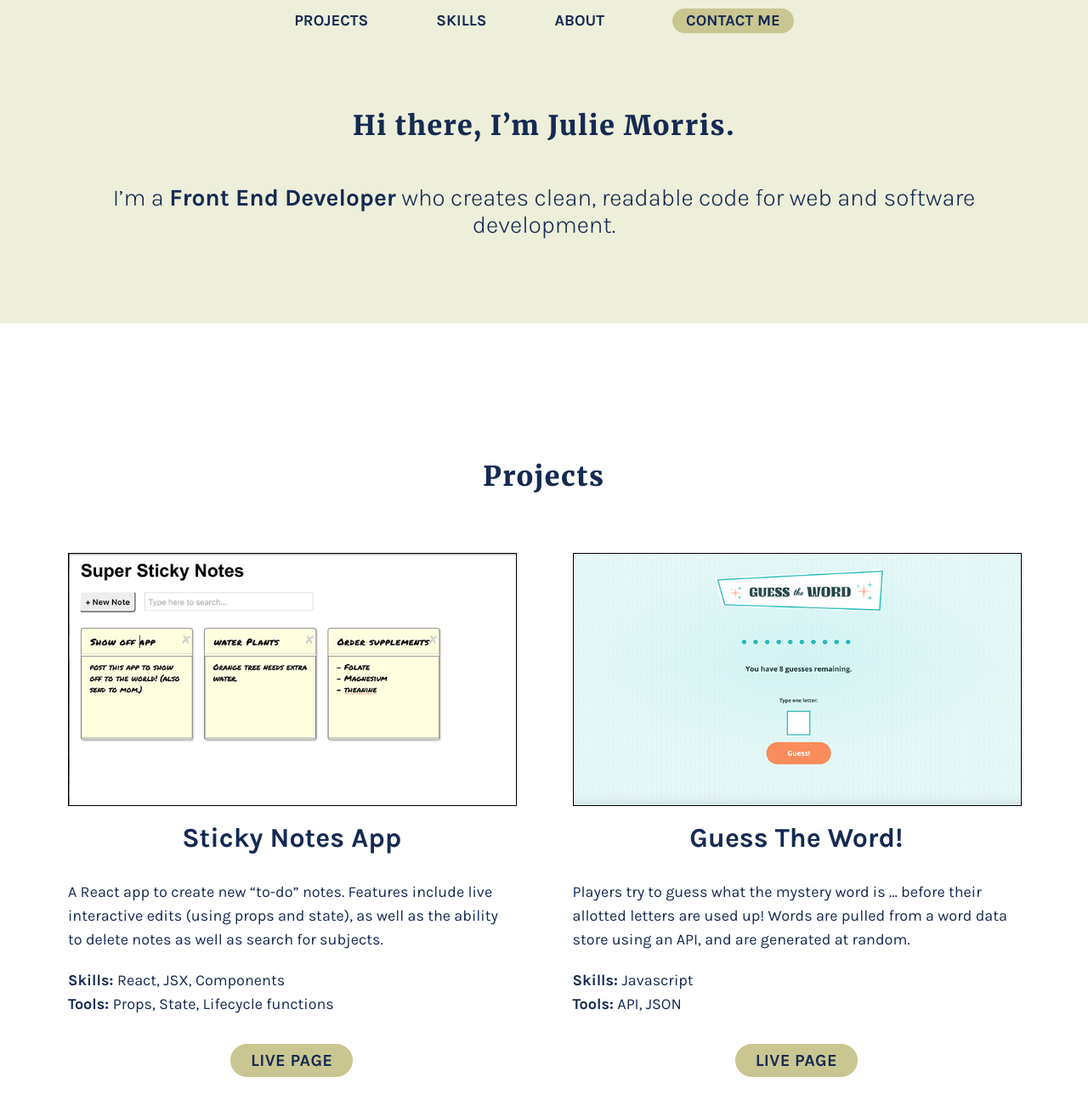
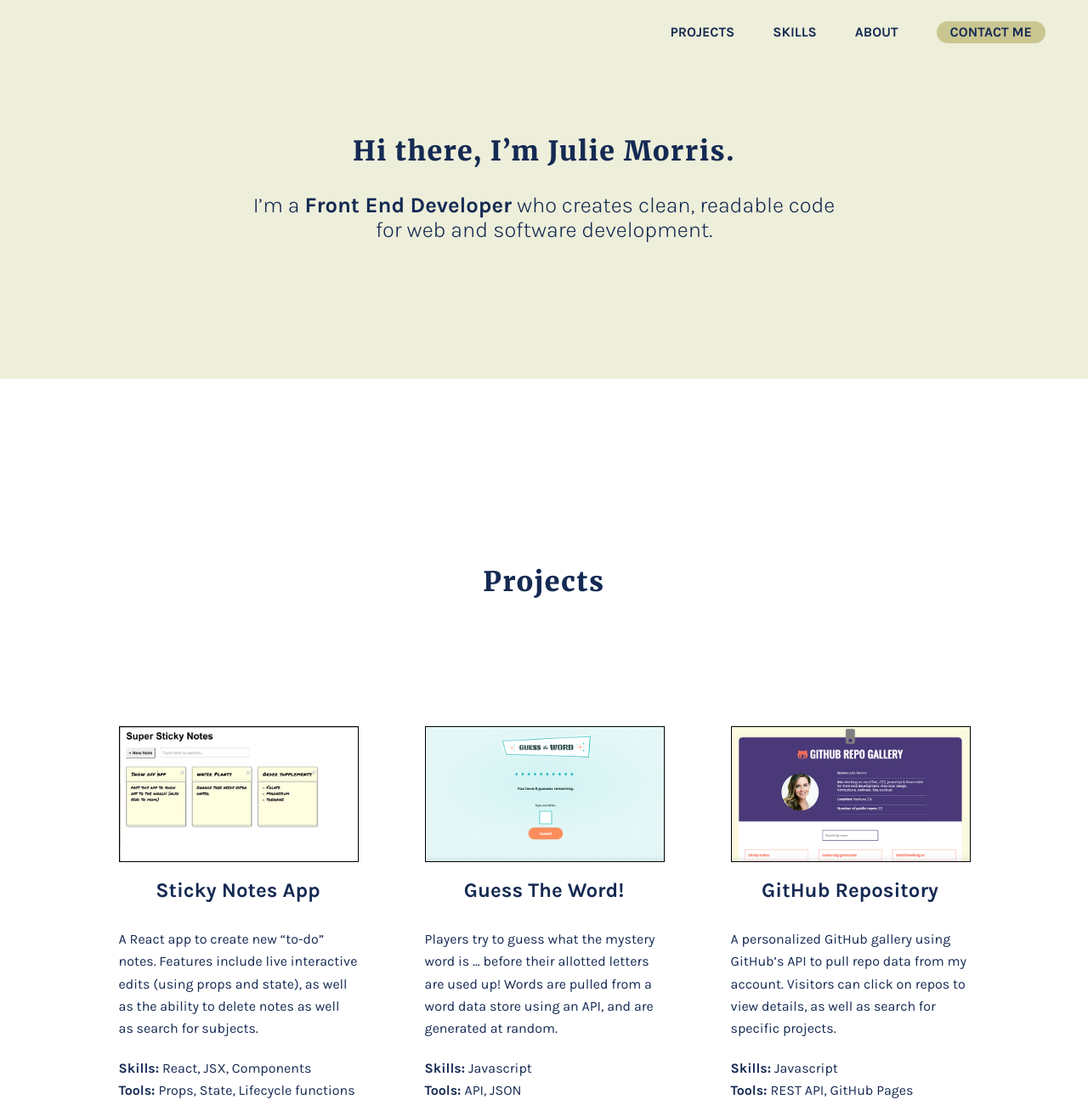
Before and after one commit to Julie805/portfolio, a website built with Parcel: page index.html in a window 1280 px wide. Shown: the top 1301 px of the page at 85% size. Built offline with nearby package versions, Linux system fonts and the light colour scheme.

Commit message:
Added desktop styles

```diff
--- a/css/main.css
+++ b/css/main.css
@@ -113,7 +113,6 @@
   margin-bottom: 30px;
   font-size: 2.5rem;
   letter-spacing: .1rem;
-
 }
 
 h2 {
@@ -188,7 +187,6 @@
   display: flex;
   align-items: center;
   justify-content: center;
-
 }
 
 .nav__item {
@@ -207,7 +205,7 @@
   color: #152A53;
   text-decoration: none;
 }
-/******* test to see if you need this? ******/
+
 .nav__link:hover {
   background: white;
 
@@ -437,14 +435,12 @@
 
   .fixed-nav-bar {
     height: 55px;
+    padding: 15px 0;
   }
 
   nav ul {
     margin: 10px 0 80px 0;
     padding: 0;
-    display: flex;
-    align-items: center;
-    justify-content: center;
   }
 
   .nav__item {
@@ -455,6 +451,7 @@
     font-size: 1.15rem;
 
   }
+
   h1 {
     margin: 0;
     font-size: 3rem;
@@ -538,13 +535,86 @@
 
 
 
+ /********** DESKTOP STYLES ************/
+
+ @media only screen and (min-width: 1200px) {
+
+  .content-wrapper {
+    padding: 40px 100px;
+  }
+
+  nav ul {
+    justify-content: flex-end;
+    padding: 0 50px;
+  }
+
+  .nav__item {
+    padding-right: 45px;
+  }
+
+  .nav__item, .nav__link {
+    font-size: 1rem;
+  }
+
+  h1 {
+    padding-top: 50px;
+    font-size: 2.5rem;
+    letter-spacing: .1rem;
+    margin: 0;
+  }
+
+  h2 {
+    margin: -20px 180px;
+    padding-bottom: 140px;
+    font-size: 1.6rem;
+  }
+
+  .flex {
+    padding-top: 80px;
+    justify-content: space-around;
+  }
+
+  .vertical-center {
+   margin: auto 0;
+  }
+
+  #projects {
+    padding-top: 70px;
+  }
+
+  .project {
+    width: 26%;
+  }
+
+  h3 {
+    font-size: 1.5rem;
+  }
+
+  p {
+    margin: 0 0 20px;
+    font-size: 1rem;
+    line-height: 1.65rem;
+  }
+
+  #skills {
+    padding: 70px 200px;
+  }
+
+  .highlight {
+    width: 180px;
+    margin: 10px;
+    font-size: 1rem;
+  }
+
+  #about__flex {
+    display: flex;
+  }
 
 
 
 
- /********** DESKTOP STYLES ************/
 
- @media only screen and (min-width: 1200px) {
+
 
 }
 @media print,
--- a/index.html
+++ b/index.html
@@ -125,14 +125,16 @@
     </section>
 
     <section id="about">
-      <div class="content-wrapper">
+      <div class="content-wrapper" id="about__flex">
         <img id="about__img" class="cropped" src="img/julie-morris.jpg" alt="Julie Morris front end developer">
+        <div>
           <h1>About</h1>
           <h3 id="about__headline">I’m Julie Morris, a Front End Developer based in Ventura, CA.</h3>
           <p>A drive for problem-solving and constructing clever solutions has always played a pivotal role in my work, which has included wellness recipe development, writing, and graphic design. While on maternity leave, I began learning coding to augment my professional endeavors ... and became utterly enamored with the world of tech in the process. And so, my exciting career change began!</p>
           <p>I completed the Front End Developer program at Skillcrush coding school, as well as extracurricular courses from Scrimba, and am now actively building beautiful, interactive web experiences full-time.<b> I can’t wait to work with you!</b></p>
           <br/>
           <p id="about__callout"><b>Fun fact!</b> Prior to becoming a developer, my work as superfood chef and <i>New York Times</i> bestselling author amounted to publishing six books, with over half a million copies sold worldwide. I credit these challenging yet rewarding experiences with making me the motivated, detail-oriented, and green-smoothie-fueled coder I am today.</i></p>
+        </div>
       </div>
     </section>
   </main>
```
Lines whose indentation alone changed are shown as unchanged.
